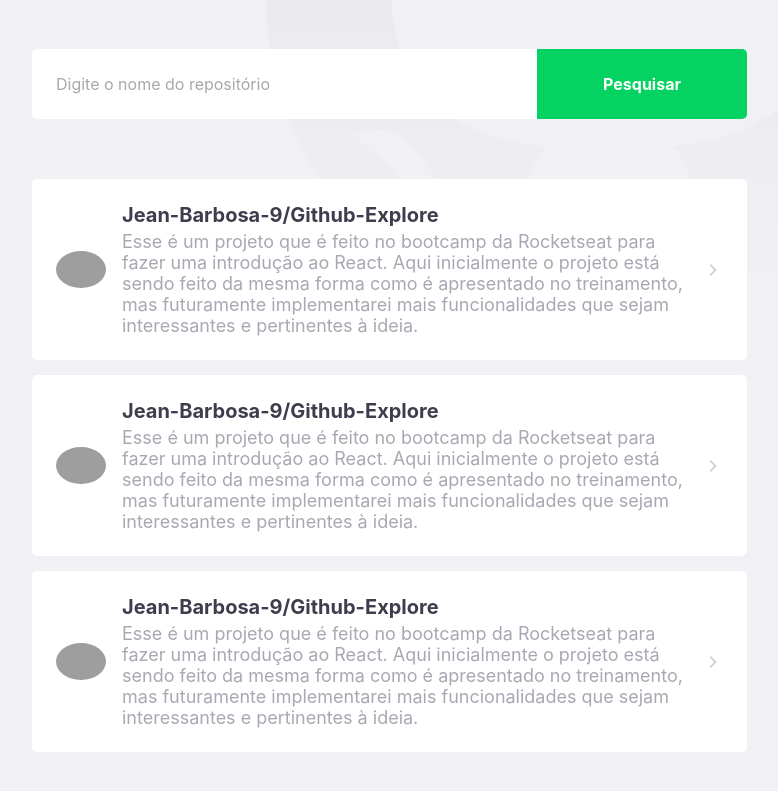
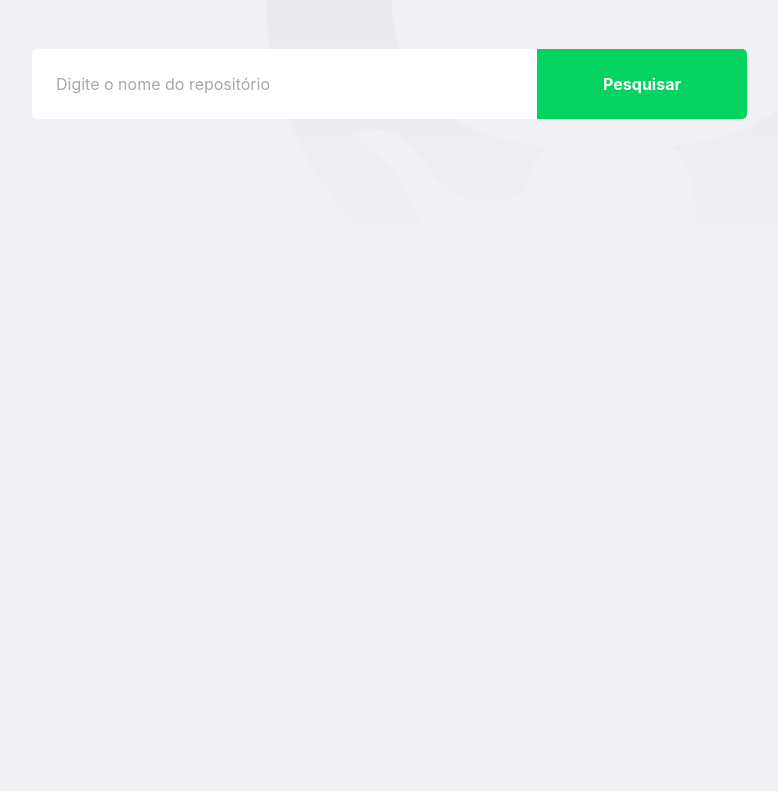
Before and after one commit to jb9dev/github_explorer, a React (Create React App) app: page / in a window 1280 px wide. Shown: the part 315-1106 px from the top of the page, without its empty margins (148-926 px from the left). After the commit the page ends 800 px from the top, so only its background shows below. Built offline with nearby package versions, Linux system fonts and the light colour scheme; grey boxes are pictures that could not be loaded.

Commit message:
Popula a interface de forma dinâmica, usando a API do Github

```diff
--- a/src/pages/Dashboard/index.tsx
+++ b/src/pages/Dashboard/index.tsx
@@ -1,82 +1,74 @@
-import React from 'react';
+import React, { useState, FormEvent } from 'react';
 import { Link } from 'react-router-dom';
 import { FiChevronRight } from 'react-icons/fi';
+import api from '../../services/api';
 
 import logoImg from '../../assets/logo.svg';
 
 import { Title, Form, Repositories } from './styles';
 
-const Dashboard: React.FC = () => (
-  <>
+interface Repository {
+  full_name: string;
+  description: string;
+  owner: {
+    login: string;
+    avatar_url: string;
+  }
+}
+
+const Dashboard: React.FC = () => {
+  const [repositories, setRepositories] = useState<Repository[]>([]);
+  const [newRepository, setNewRepository] = useState('');
+
+  async function handleAddRepository(event: FormEvent<HTMLFormElement>):
+    Promise<void> {
+      event.preventDefault();
+      const response = await api.get<Repository>(`/repos/${newRepository}`);
+      const repository = response.data;
+
+      setRepositories([...repositories, repository]);
+      setNewRepository('');
+    }
+
+  return (
+    <React.Fragment>
       <img src={logoImg} alt="Github Explorer" />
       <Title>Explore repositórios no Github</Title>
-    <Form>
-      <input placeholder="Digite o nome do repositório" />
+      <Form onSubmit={handleAddRepository}>
+        <input
+          value={newRepository}
+          onChange={({target}) => setNewRepository(target.value)}
+          placeholder="Digite o nome do repositório" />
         <button type="submit">Pesquisar</button>
       </Form>
       <Repositories>
-      <Link className="repository" to="/repository">
+      {
+        repositories.map(repository => (
+          <Link
+            key={repository.full_name}
+            className="repository"
+            to="/repository"
+          >
             <img
               className="repository__image"
-          src="https://avatars2.githubusercontent.com/u/36506383?s=460&u=32afcf722c7e5775b96549d65ba7f64e28b406d0&v=4"
-          alt="Foto do perfil no Github"
+              src={repository.owner.avatar_url}
+              alt={repository.owner.login}
             />
             <div className="repository__wrapper">
               <strong className="repository__title">
-            Jean-Barbosa-9/Github-Explore
+                {repository.full_name}
               </strong>
               <p className="repository__description">
-            Esse é um projeto que é feito no bootcamp da Rocketseat para fazer
-            uma introdução ao React. Aqui inicialmente o projeto está sendo
-            feito da mesma forma como é apresentado no treinamento, mas
-            futuramente implementarei mais funcionalidades que sejam
-            interessantes e pertinentes à ideia.
+                {repository.description}
               </p>
             </div>
             <FiChevronRight className="repository__icon" size={20} />
           </Link>
-      <Link className="repository" to="/repository">
-        <img
-          className="repository__image"
-          src="https://avatars2.githubusercontent.com/u/36506383?s=460&u=32afcf722c7e5775b96549d65ba7f64e28b406d0&v=4"
-          alt="Foto do perfil no Github"
-        />
-        <div className="repository__wrapper">
-          <strong className="repository__title">
-            Jean-Barbosa-9/Github-Explore
-          </strong>
-          <p className="repository__description">
-            Esse é um projeto que é feito no bootcamp da Rocketseat para fazer
-            uma introdução ao React. Aqui inicialmente o projeto está sendo
-            feito da mesma forma como é apresentado no treinamento, mas
-            futuramente implementarei mais funcionalidades que sejam
-            interessantes e pertinentes à ideia.
-          </p>
-        </div>
-        <FiChevronRight className="repository__icon" size={20} />
-      </Link>
-      <Link className="repository" to="/repository">
-        <img
-          className="repository__image"
-          src="https://avatars2.githubusercontent.com/u/36506383?s=460&u=32afcf722c7e5775b96549d65ba7f64e28b406d0&v=4"
-          alt="Foto do perfil no Github"
-        />
-        <div className="repository__wrapper">
-          <strong className="repository__title">
-            Jean-Barbosa-9/Github-Explore
-          </strong>
-          <p className="repository__description">
-            Esse é um projeto que é feito no bootcamp da Rocketseat para fazer
-            uma introdução ao React. Aqui inicialmente o projeto está sendo
-            feito da mesma forma como é apresentado no treinamento, mas
-            futuramente implementarei mais funcionalidades que sejam
-            interessantes e pertinentes à ideia.
-          </p>
-        </div>
-        <FiChevronRight className="repository__icon" size={20} />
-      </Link>
+        ))
+      }
       </Repositories>
-  </>
+    </React.Fragment>
   );
+};
 
 export default Dashboard;
```
Lines whose indentation alone changed are shown as unchanged.
